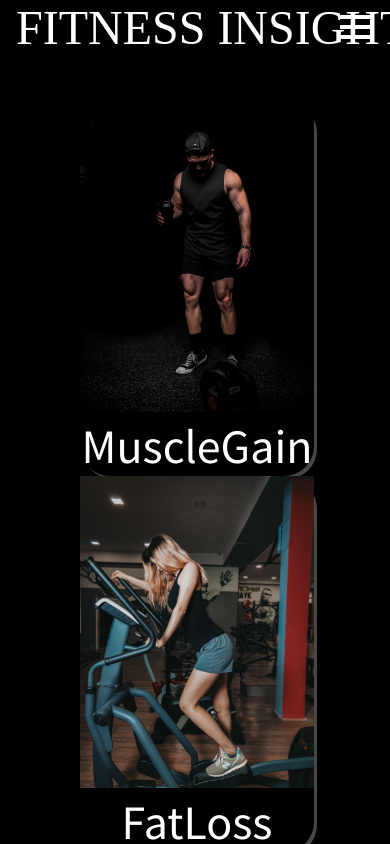
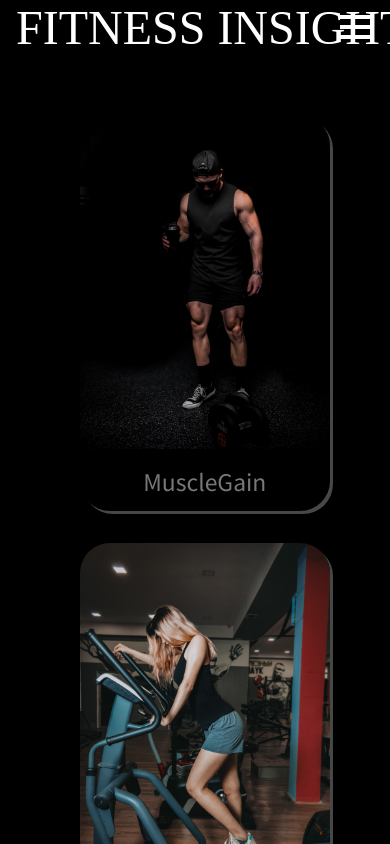
Before and after one commit to pranay-pathania/FitnessInsights, a Next.js app in the folder frontend/: page /explore in a window 390 px wide. Shown: the top 844 px of the page. Built offline with nearby package versions, Linux system fonts and the light colour scheme; a web font is replaced by a local one.

Commit message:
Explore index page completed
the index page for /explore is completed. it is also responsive from what changing widths in Inspect tells me. hopefully stays that way when i actually deploy it.

```diff
--- a/frontend/components/ExploreCard/ExploreCard.module.css
+++ b/frontend/components/ExploreCard/ExploreCard.module.css
@@ -1,11 +1,35 @@
+/* IMPORT */
 @import url('https://fonts.googleapis.com/css2?family=Source+Sans+Pro&display=swap');
+
+
+
+
+.hyperlink {
+    text-decoration: none;
+    color: #ffffff;
+    width: 60%;
+}
+
+
 
 .card_body {
     width: 80%;
-    /* border: 2px solid green; */
+    /* border: 2px solid green; */ /* FOR DEVELOPMENT ONLY */
     border-radius: 30px;
     box-shadow: 3px 3px #ffffff47;
+    display: flex;
+    flex-direction: column;
+    opacity: 0.7;
 }
+
+.card_body:hover{
+    opacity: 1;
+    box-shadow: 3px 3px 8px #ffffffa4;
+    transition: opacity 0.3s ease-in-out, box-shadow 0.3s ease-in-out;
+}
+
+
+
 
 .image_container {
     width: 100%;
@@ -15,19 +39,26 @@
         width: 100%;
         position: relative !important;
         object-fit: cover;
+        border-radius: 30px 30px 0px 0px;
     }
 }
 
+
+
+
 .card_title {
-    font-size: 3rem;
+    font-size: 2rem;
     text-align: center;
     font-family: 'Source Sans Pro', sans-serif;
+    margin: 0.5em 0em 0.5em 0em;
 }
 
-.hyperlink {
-    text-decoration: none;
-    color: #ffffff;
-}
+
+
+
+
+
+/* MEDIA QUERIES */
 
 @media screen and (max-width: 850px) {
     .card_body {
@@ -37,7 +68,13 @@
 
 @media screen and (max-width: 650px) {
     .card_body {
-        width: 75%;
+        width: 80%;
+        margin: 1em 0em 1em 0em;
+        opacity: 1;
+    }
+    .hyperlink {
+        color: #ffffff77;
+        width: 100%;
     }
 }
 
@@ -46,3 +83,9 @@
         margin-top: 7em;
     }
 }
+
+@media screen and (max-width: 1300px) {
+    .card_title {
+        font-size: 1.6rem;
+    }
+}
--- a/frontend/components/ExploreCard/ExploreCard.tsx
+++ b/frontend/components/ExploreCard/ExploreCard.tsx
@@ -1,8 +1,17 @@
+// IMPORT
+
+//imports from next/
 import Link from 'next/link'
 import Image, { StaticImageData } from 'next/image'
 
+// importing image sizing from utils
+import { img_sizes } from '@/utils'
+
+// stylesheet
 import styles from './ExploreCard.module.css'
 
+
+// Props Interface
 interface explorePropsInterface {
     url: string,
     paragraph: string,
@@ -10,21 +19,24 @@ interface explorePropsInterface {
 }
 
 
-
-
+// Component
 const ExploreCard: React.FC<explorePropsInterface> = (props: explorePropsInterface) => {
 
+    // the entire card is supposed to act like the link
+    return <Link href={props.url} className={styles.hyperlink}>
 
+        {/* actual card body */}
+        <div className={styles.card_body}>
 
+            {/* <Image /> wrapped in a div for responsive styling. refer stylesheet */}
+            <div className={styles.image_container}>
+                <Image src={props.img_path} fill={true} alt='img' className={styles.image} priority={true} sizes={img_sizes}/>
+            </div>
 
-    return <Link href={props.url} className={styles.hyperlink}>
-        <div className={styles.card_body}>
-            <div className={styles.image_container}>
-                <Image src={props.img_path} fill={true} alt='img' className={styles.image} priority={true}/>
-            </div>
+            {/* originally was a small paragraph, but I decided against it. now it is just the title for the card */}
             <p className={styles.card_title}>{props.paragraph}</p>
+
         </div>
-
 
     </Link>
 }
--- a/frontend/src/pages/explore/index.tsx
+++ b/frontend/src/pages/explore/index.tsx
@@ -1,22 +1,39 @@
+// IMPORTS
+
+import Head from "next/head"
+
+//import components
 import ExploreCard from "../../../components/ExploreCard/ExploreCard"
+
+//import utils data
 import { fatLossExploreCard, miscellaneousExploreCard, muscleBuildingExploreCard } from "@/utils"
 
+// import image paths as StaticImageData
 import ExploreMuscBg from '../../../public/Images/Explore-musc-bg.jpg'
 import ExploreFatBg from '../../../public/Images/Explore-fat-bg.jpg'
 import ExploreMiscBg from '../../../public/Images/Explore-misc-bg.jpg'
 
+// import stylesheet
 import styles from '../../styles/Explore.module.css'
 
 
+// Page
+const Explore: React.FC<{}> = () => {
 
-const Explore: React.FC<{}> = () => {
-  return (
+  return <>
+    <Head>
+        <title>FITNESS INSIGHTS | Explore</title>
+        <meta name="description" content="Generated by create next app" />
+        <meta name="viewport" content="width=device-width, initial-scale=1" />
+        <link rel="icon" href="/favicon.ico" />
+    </Head>
+
     <div className={styles.explore_card_container}>
       <ExploreCard {...muscleBuildingExploreCard} img_path={ExploreMuscBg}/>
       <ExploreCard {...fatLossExploreCard} img_path={ExploreFatBg}/>
       <ExploreCard {...miscellaneousExploreCard} img_path={ExploreMiscBg}/>
     </div>
-  )
+  </>
 }
 
 export default Explore
--- a/frontend/src/styles/Explore.module.css
+++ b/frontend/src/styles/Explore.module.css
@@ -1,11 +1,9 @@
-
-/* centered with inset: 0; margin: auto; */
 .explore_card_container {
-    /* border: 2px solid red; */
+    /* border: 2px solid red; */   /* FOR DEVELOPMENT ONLY */
     width: 90%;
     max-width: 1200px;
     height: 80vh;
-    position: absolute;
+    position: absolute;  /* centered with position: absolute; inset: 0; margin: auto; */
     inset: 0;
     margin: auto;
     display: flex;
@@ -15,6 +13,9 @@
     padding-left: 2.5em;
     padding-top: 5em;
 }
+
+
+/* MEDIA QUERIES */
 
 @media screen and (max-width: 850px) {
     .explore_card_container {
--- a/frontend/src/styles/globals.css
+++ b/frontend/src/styles/globals.css
@@ -1,3 +1,12 @@
+:root {
+  --scroll-bar-width-small: 1vw;
+  --scroll-bar-width-large: 2vw;
+  --scroll-thumb-color-normal: #ffffff38;
+  --scroll-thumb-color-hover: #ffffff59;
+  --scroll-track-color: #000000;
+  --scroll-track-border-radius: 20px;
+}
+
 *{
   margin: 0;
   padding: 0;
@@ -7,3 +16,28 @@ body{
   background: #000000;
   color: #ffffff;
 }
+
+/* SCROLL-BAR STYLING */
+html::-webkit-scrollbar {
+  width: var(--scroll-bar-width-large);  /* for smaller widths */
+}
+
+html::-webkit-scrollbar-thumb {
+  background-color: var(--scroll-thumb-color-normal);
+  border-radius: var(--scroll-track-border-radius);
+}
+
+html::-webkit-scrollbar-thumb:hover {
+  background-color: var(--scroll-thumb-color-hover);
+}
+
+
+html::-webkit-scrollbar-track {
+  background-color: var(--scroll-track-color);
+}
+
+@media screen and (min-width: 850px) {
+  html::-webkit-scrollbar {
+    width: var(--scroll-bar-width-small);   /* for larger widths */
+  }
+}
--- a/frontend/src/utils.ts
+++ b/frontend/src/utils.ts
@@ -48,3 +48,10 @@ export const miscellaneousExploreCard: ExploreCardInterface =  {
     url: '/explore/miscellaneous',
     paragraph: `Miscellaneous`
 }
+
+
+
+
+
+// EXPLORE CARD IMAGE SIZING
+export const img_sizes: string = '(max-width: 650px) 64vw, (max-width: 850px) 28.51vw, (max-width: 1350px) 24vw,  320px'
```
